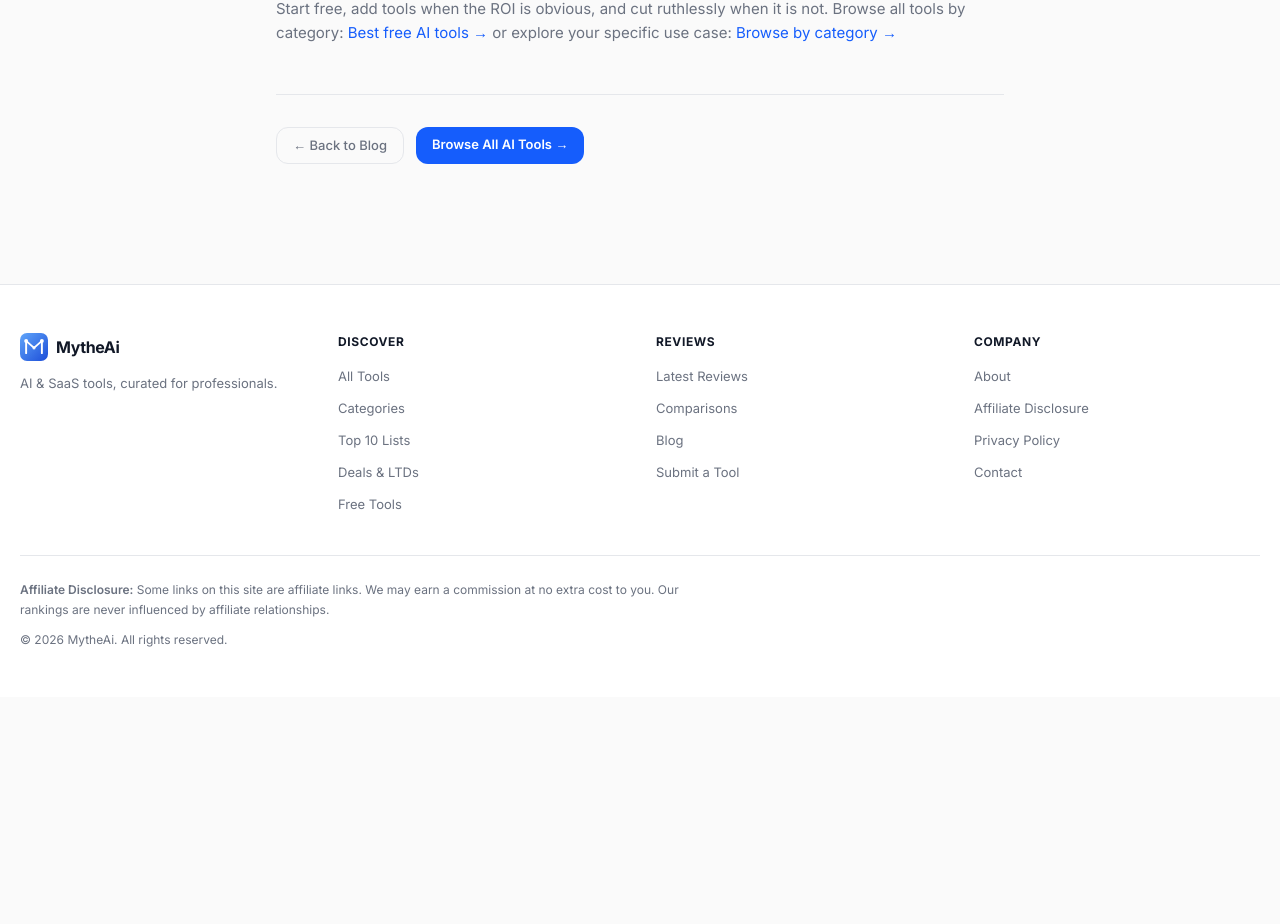
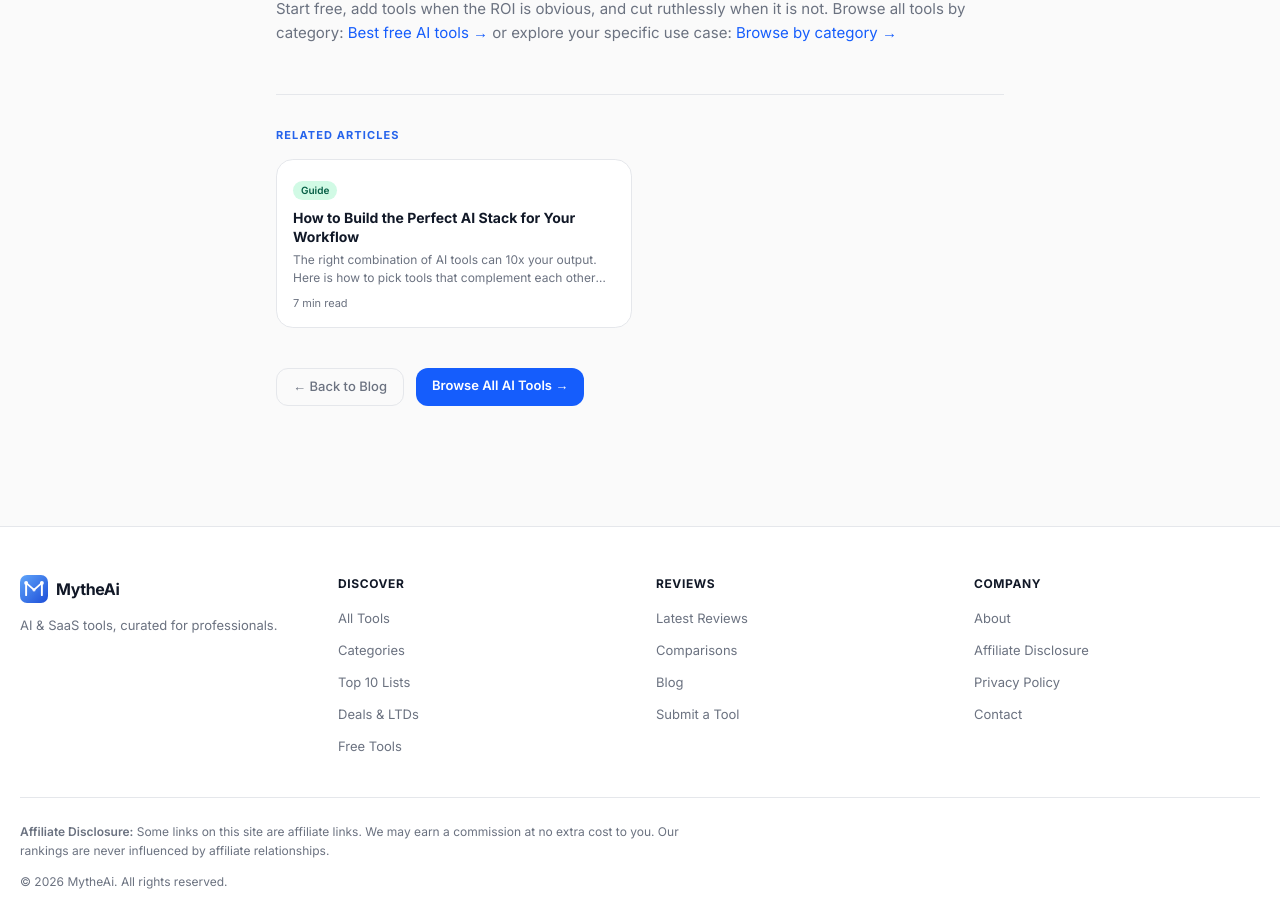
Before and after one commit to mytheai/mytheai-web, a Next.js app: page /blog/best-ai-tools-for-startups-2026 in a window 1280 px wide. Shown: the part 2459-3383 px from the top of the page. Before the commit the page ends 3156 px from the top, so only its background shows below. Built offline with nearby package versions, Linux system fonts and the light colour scheme.

Commit message:
Session 18: pagination for /tools, related posts on blog

```diff
--- a/src/app/blog/[slug]/page.tsx
+++ b/src/app/blog/[slug]/page.tsx
@@ -26,6 +26,23 @@ function getArticle(slug: string): (ArticleFrontmatter & { content: string }) |
     return { ...(data as ArticleFrontmatter), content }
   } catch {
     return null
+  }
+}
+
+function getRelatedPosts(currentSlug: string, currentCategory: string): (ArticleFrontmatter & { slug: string })[] {
+  try {
+    const files = readdirSync(CONTENT_DIR).filter(f => f.endsWith('.mdx'))
+    return files
+      .map(file => {
+        const slug = file.replace('.mdx', '')
+        const raw = readFileSync(join(CONTENT_DIR, file), 'utf-8')
+        const { data } = matter(raw)
+        return { slug, ...(data as ArticleFrontmatter) }
+      })
+      .filter(p => p.slug !== currentSlug && p.category === currentCategory)
+      .slice(0, 2)
+  } catch {
+    return []
   }
 }
 
@@ -99,6 +116,8 @@ export default async function BlogPostPage({ params }: { params: Promise<{ slug:
   const article = getArticle(slug)
   if (!article) notFound()
 
+  const related = getRelatedPosts(slug, article.category)
+
   return (
     <div className="max-w-3xl mx-auto px-4 md:px-5 py-10 md:py-14">
 
@@ -145,6 +164,35 @@ export default async function BlogPostPage({ params }: { params: Promise<{ slug:
 
       <hr className="border-border mt-12 mb-8" />
 
+      {/* Related posts */}
+      {related.length > 0 && (
+        <div className="mb-10">
+          <p className="text-[11px] font-bold uppercase tracking-[0.1em] text-[#2563EB] mb-4">Related Articles</p>
+          <div className="grid grid-cols-1 sm:grid-cols-2 gap-4">
+            {related.map(post => (
+              <Link
+                key={post.slug}
+                href={`/blog/${post.slug}`}
+                className="block border border-border rounded-xl p-4 bg-card hover:border-[#93C5FD] transition-colors"
+              >
+                <span
+                  className="text-[10px] font-semibold px-2 py-0.5 rounded-full inline-block mb-2"
+                  style={{
+                    background: CATEGORY_COLORS[post.category] ?? '#F3F4F6',
+                    color: CATEGORY_TEXT[post.category] ?? '#374151',
+                  }}
+                >
+                  {post.category}
+                </span>
+                <p className="text-[14px] font-bold text-foreground leading-snug mb-1">{post.title}</p>
+                <p className="text-[12px] text-muted-foreground line-clamp-2">{post.excerpt}</p>
+                <p className="text-[11px] text-muted-foreground mt-2">{post.readTime}</p>
+              </Link>
+            ))}
+          </div>
+        </div>
+      )}
+
       {/* Footer CTA */}
       <div className="flex flex-col sm:flex-row gap-3">
         <Link
--- a/src/app/tools/page.tsx
+++ b/src/app/tools/page.tsx
@@ -1,4 +1,5 @@
 import { Suspense } from 'react'
+import Link from 'next/link'
 import ToolCard from '@/components/tools/ToolCard'
 import FilterBar from '@/components/tools/FilterBar'
 import { createClient } from '@/lib/supabase'
@@ -11,9 +12,27 @@ export const metadata = {
   description: 'Browse and filter 500+ AI & SaaS tools by category, pricing, and rating. Find the right tool for your workflow.',
 }
 
-async function getTools(category?: string, pricing?: string, q?: string, sort?: string): Promise<Tool[]> {
+const PAGE_SIZE = 24
+
+function buildPageUrl(
+  params: { category?: string; pricing?: string; q?: string; sort?: string },
+  page: number
+) {
+  const url = new URLSearchParams()
+  if (params.category) url.set('category', params.category)
+  if (params.pricing) url.set('pricing', params.pricing)
+  if (params.q) url.set('q', params.q)
+  if (params.sort) url.set('sort', params.sort)
+  if (page > 1) url.set('page', String(page))
+  const str = url.toString()
+  return `/tools${str ? `?${str}` : ''}`
+}
+
+async function getTools(
+  category?: string, pricing?: string, q?: string, sort?: string, page = 1
+): Promise<{ tools: Tool[]; total: number }> {
   const supabase = await createClient()
-  let query = supabase.from('tools').select('*')
+  let query = supabase.from('tools').select('*', { count: 'exact' })
 
   if (sort === 'newest') {
     query = query.order('updated_at', { ascending: false })
@@ -27,10 +46,11 @@ async function getTools(category?: string, pricing?: string, q?: string, sort?:
   if (pricing) query = query.eq('pricing_type', pricing)
   if (q) query = query.or(`name.ilike.%${q}%,tagline.ilike.%${q}%`)
 
-  const { data, error } = await query
-  if (error || !data) return []
+  const offset = (page - 1) * PAGE_SIZE
+  const { data, error, count } = await query.range(offset, offset + PAGE_SIZE - 1)
+  if (error || !data) return { tools: [], total: 0 }
 
-  return data.map(row => ({
+  const tools = data.map(row => ({
     id: row.id,
     slug: row.slug,
     name: row.name,
@@ -58,15 +78,20 @@ async function getTools(category?: string, pricing?: string, q?: string, sort?:
     integrations: [],
     alternatives: [],
   }))
+
+  return { tools, total: count ?? 0 }
 }
 
 export default async function ToolsPage({
   searchParams,
 }: {
-  searchParams: Promise<{ category?: string; pricing?: string; q?: string; sort?: string }>
+  searchParams: Promise<{ category?: string; pricing?: string; q?: string; sort?: string; page?: string }>
 }) {
-  const { category, pricing, q, sort } = await searchParams
-  const tools = await getTools(category, pricing, q, sort)
+  const { category, pricing, q, sort, page: pageParam } = await searchParams
+  const page = Math.max(1, parseInt(pageParam ?? '1') || 1)
+  const { tools, total } = await getTools(category, pricing, q, sort, page)
+  const totalPages = Math.ceil(total / PAGE_SIZE)
+  const filterParams = { category, pricing, q, sort }
 
   return (
     <div className="max-w-7xl mx-auto px-4 md:px-5 py-10 md:py-14">
@@ -98,12 +123,41 @@ export default async function ToolsPage({
         </div>
       )}
 
-      <p className="mt-8 text-[13px] text-muted-foreground">
-        Showing {tools.length} tool{tools.length !== 1 ? 's' : ''}
-        {q ? ` for "${q}"` : ''}
-        {category ? ` in ${category}` : ''}
-        {pricing ? ` · ${pricing}` : ''}
-      </p>
+      <div className="mt-8 flex flex-col sm:flex-row items-center justify-between gap-4">
+        <p className="text-[13px] text-muted-foreground">
+          Showing {(page - 1) * PAGE_SIZE + 1}–{Math.min(page * PAGE_SIZE, total)} of {total} tool{total !== 1 ? 's' : ''}
+          {q ? ` for "${q}"` : ''}
+          {category ? ` in ${category}` : ''}
+        </p>
+
+        {totalPages > 1 && (
+          <div className="flex items-center gap-2">
+            {page > 1 ? (
+              <Link
+                href={buildPageUrl(filterParams, page - 1)}
+                className="px-3 py-1.5 rounded-lg border border-border text-[13px] font-medium text-muted-foreground hover:border-blue-300 hover:text-blue-600 transition-colors"
+              >
+                ← Previous
+              </Link>
+            ) : (
+              <span className="px-3 py-1.5 rounded-lg border border-border text-[13px] font-medium text-muted-foreground opacity-40 cursor-not-allowed">← Previous</span>
+            )}
+            <span className="text-[13px] text-muted-foreground px-2">
+              Page {page} of {totalPages}
+            </span>
+            {page < totalPages ? (
+              <Link
+                href={buildPageUrl(filterParams, page + 1)}
+                className="px-3 py-1.5 rounded-lg border border-border text-[13px] font-medium text-muted-foreground hover:border-blue-300 hover:text-blue-600 transition-colors"
+              >
+                Next →
+              </Link>
+            ) : (
+              <span className="px-3 py-1.5 rounded-lg border border-border text-[13px] font-medium text-muted-foreground opacity-40 cursor-not-allowed">Next →</span>
+            )}
+          </div>
+        )}
+      </div>
 
     </div>
   )
```
